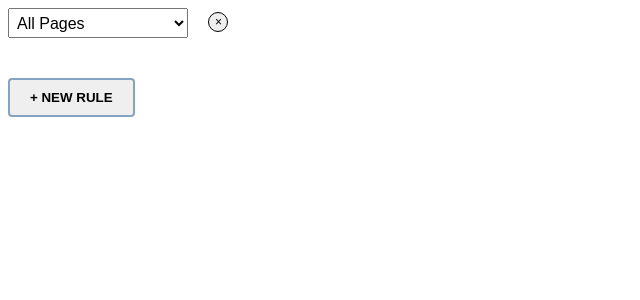
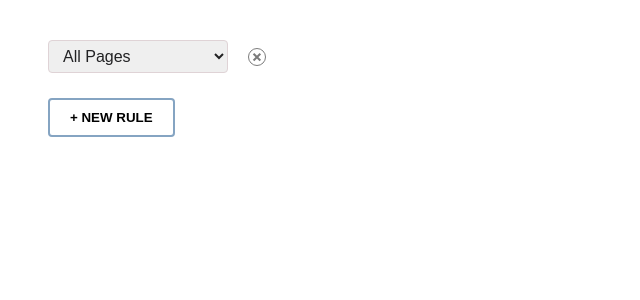
Before and after one commit to wangda8791/angular-display-rules, an Angular app: page / in a window 1280 px wide. Shown: the top 300 px of the page, without its empty margins (0-640 px from the left). Built offline with nearby package versions, Linux system fonts and the light colour scheme.

Commit message:
fix font, update style

```diff
--- a/src/app/app.component.html
+++ b/src/app/app.component.html
@@ -1 +1,3 @@
-<app-rule-group></app-rule-group>
+<div class="container">
+    <app-rule-group></app-rule-group>
+</div>
--- a/src/app/app.component.scss
+++ b/src/app/app.component.scss
@@ -1,5 +1,3 @@
-body {
-  font-family: -apple-system, BlinkMacSystemFont, 'Segoe UI', Roboto,
-    'Helvetica Neue', Arial, 'Noto Sans', sans-serif, 'Apple Color Emoji',
-    'Segoe UI Emoji', 'Segoe UI Symbol', 'Noto Color Emoji';
+.container {
+  margin: 40px;
 }
--- a/src/app/rule-group/rule-group.component.scss
+++ b/src/app/rule-group/rule-group.component.scss
@@ -1,11 +1,27 @@
 .rule-group {
+  font-family: -apple-system, BlinkMacSystemFont, 'Segoe UI', Roboto,
+    'Helvetica Neue', Arial, 'Noto Sans', sans-serif, 'Apple Color Emoji',
+    'Segoe UI Emoji', 'Segoe UI Symbol', 'Noto Color Emoji';
+
   .rule-container {
-    margin-bottom: 40px;
+    margin-bottom: 25px;
   }
+
   button {
     font-weight: bold;
     padding: 10px 20px;
     border: 2px solid #85a4c2;
+    background-color: white;
     border-radius: 4px;
+    cursor: pointer;
+
+    &:focus {
+      outline: none;
+    }
+
+    &:hover {
+      background-color: #dde1e9;
+      border-color: #dde1e9;
+    }
   }
 }
--- a/src/app/rule/rule.component.html
+++ b/src/app/rule/rule.component.html
@@ -2,40 +2,26 @@
   <div class="rule-form">
     <div class="group">
       <select formControlName="page" (change)="updateFormValues()">
-        <option
-          *ngFor="let pageOption of pageOptions"
-          [value]="pageOption.value"
-        >
+        <option *ngFor="let pageOption of pageOptions" [value]="pageOption.value">
           {{ pageOption.label }}
         </option>
       </select>
-      <span
-        *ngIf="
+      <p class="or" *ngIf="
           this.ruleKeyGroup.indexOf(this.key) < this.ruleKeyGroup.length - 1
-        "
-        >OR</span
-      >
+        ">OR</p>
     </div>
-    <select
-      *ngIf="ruleForm.controls.page.value === '4'"
-      formControlName="operator"
-      (change)="updateFormValues()"
-    >
-      <option *ngFor="let operator of operators" [value]="operator.value">
-        {{ operator.label }}
-      </option>
-    </select>
+    <div class="group">
+      <select *ngIf="ruleForm.controls.page.value === '4'" formControlName="operator" (change)="updateFormValues()">
+        <option *ngFor="let operator of operators" [value]="operator.value">
+          {{ operator.label }}
+        </option>
+      </select>
+    </div>
     <div class="group" *ngIf="ruleForm.controls.page.value === '4'">
-      <input
-        type="text"
-        formControlName="url"
-        required
-        (keyup)="changeURL()"
-        (blur)="changeURL()"
-        placeholder="Type a full or partial URL"
-      />
-      <span *ngIf="!validURL" class="error-msg">URL is missing</span>
+      <input type="text" formControlName="url" required (keyup)="changeURL()" (blur)="changeURL()"
+        placeholder="Type a full or partial URL" />
+      <span *ngIf="!validURL" class="error-msg">URL is Missing</span>
     </div>
-    <button (click)="removeClick()">&#215;</button>
+    <a class="btn" (click)="removeClick()">&#215;</a>
   </div>
 </form>
--- a/src/app/rule/rule.component.scss
+++ b/src/app/rule/rule.component.scss
@@ -2,32 +2,48 @@
   display: flex;
 
   select {
-    font-size: 16px;
-    height: 30px;
-    margin-right: 20px;
-    padding: 4px;
+    border-radius: 4px;
+    font-size: 1rem;
+    padding: 6px 10px;
     width: 180px;
+    height: fit-content;
   }
 
-  button {
-    border: 1px solid black;
-    border-radius: 20px;
-    font-size: 12px;
-    height: 20px;
-    margin-top: 4px;
-    width: 20px;
+  a.btn {
+    font-size: 1rem;
+    font-weight: bold;
+    color: #7b7b7b;
+    border: 1px solid #7b7b7b;
+    border-radius: 50%;
+    margin-top: 8px;
+    height: 16px;
+    width: 16px;
+    line-height: 14px;
+    text-align: center;
+    cursor: pointer;
+  }
+
+  a.btn:hover {
+    border-color: #ff3e68;
+    color: #ff3e68;
   }
 
   input {
-    font-size: 16px;
-    margin-right: 20px;
-    padding: 4px;
+    border-radius: 4px;
+    font-size: 1rem;
+    padding: 6px 10px;
     width: 360px;
   }
 
   .group {
     display: flex;
     flex-direction: column;
+    margin-right: 10px;
+
+    p.or {
+      color: #d6dae2;
+      margin: 6px 20px;
+    }
 
     span {
       color: #bfbbbb;
@@ -39,15 +55,22 @@
       border-radius: 4px;
       color: #641a2c;
       padding: 16px;
-      width: 340px;
+      width: 360px;
+      box-sizing: border-box;
     }
   }
 
-  button:focus,
+  input,
+  select {
+    border: 1px solid #dfd3d6;
+    box-sizing: border-box;
+    color: #222224;
+  }
+
   input:focus,
   select:focus {
-    border-color: #80bdff;
-    box-shadow: 0 0 0 0.1rem rgba(0, 123, 255, 0.25);
+    border: 1px solid #0194f5;
+    box-shadow: 0 0 0 0.15rem #bcd6fd;
     outline: 0;
   }
 }
```
